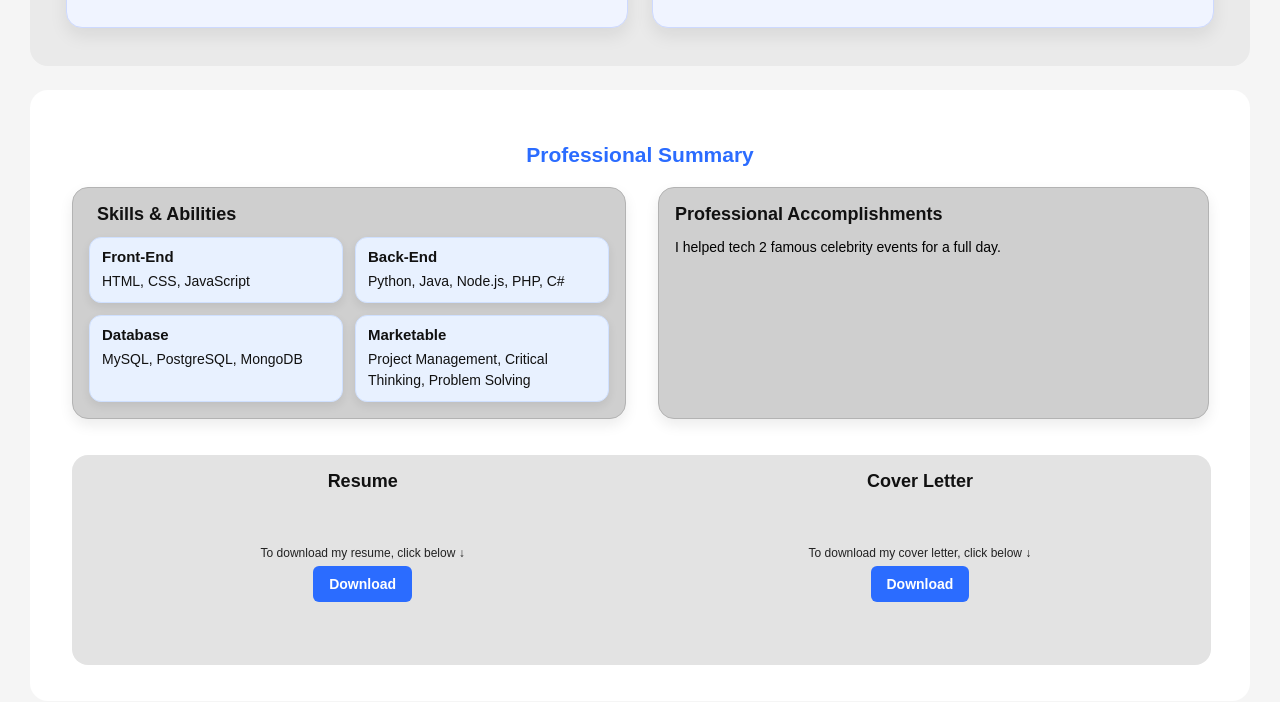
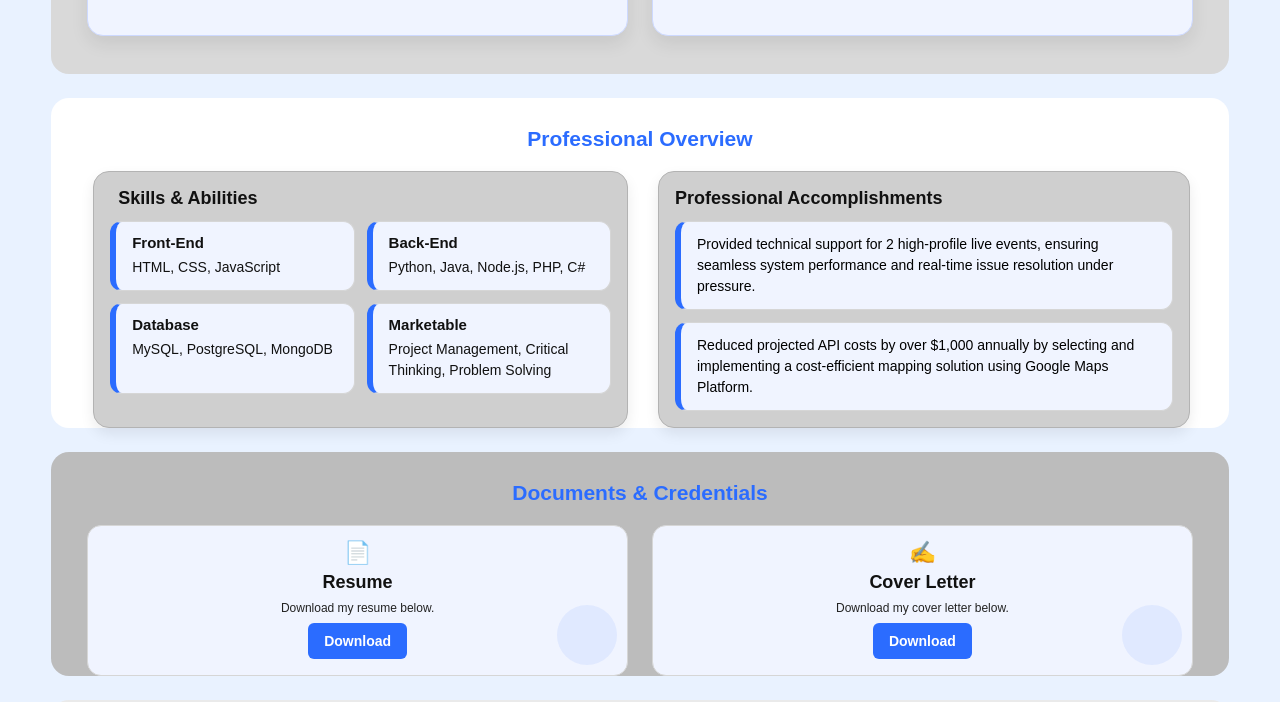
Before and after one commit to 101501186/portfolio, a plain HTML site: page index.html in a window 1280 px wide. Shown: the part 1313-2015 px from the top of the page. Drawn offline with Linux system fonts and the light colour scheme.

Commit message:
Added new pages for documents and professional overview, still a bit of styling left to do

```diff
--- a/index.html
+++ b/index.html
@@ -19,6 +19,7 @@
         <li><a href="#home">About Me</a></li>
         <li><a href="#projects">Projects</a></li>
         <li><a href="#professional">Professional</a></li>
+        <li><a href="#documents">Documents</a></li>
         <li><a href="#credentials">Credentials</a></li>
         <li><a href="#philosophy">Career Goal</a></li>
     </ul>
@@ -114,7 +115,7 @@
 
 <!-- Professional -->
 <section id="professional">
-    <h2 class="section-title centered">Professional Summary</h2>
+    <h2 class="section-title centered">Professional Overview</h2>
 
     <div class="professional-grid">
         <div class="skills-panel">
@@ -141,27 +142,36 @@
 
         <div class="accomplishments-panel">
             <h3 class="panel-title">Professional Accomplishments</h3>
-            <p>I helped tech 2 famous celebrity events for a full day.</p>
+            <ul class="accomplishments-list accent-cards">
+                <li>Provided technical support for 2 high-profile live events, ensuring seamless system performance and real-time issue resolution under pressure.</li>
+                <li>
+                Reduced projected API costs by over $1,000 annually by selecting and implementing a
+                cost-efficient mapping solution using Google Maps Platform.
+                </li>
+            </ul>
 
         </div>
     </div>
 
-    <div class="professional-divider">
-        <div class="download-split">
-            <div class="download-block">
-                <div class="download-block-inner">
-                    <h4 class="download-title">Resume</h4>
-                    <p class="download-text">To download my resume, click below ↓</p>
-                    <a class="project-button" href="#" target="_blank" rel="noopener noreferrer">Download</a>
-                </div>
-            </div>
-            <div class="download-block">
-                <div class="download-block-inner">
-                    <h4 class="download-title">Cover Letter</h4>
-                    <p class="download-text">To download my cover letter, click below ↓</p>
-                    <a class="project-button" href="#" target="_blank" rel="noopener noreferrer">Download</a>
-                </div>
-            </div>
+</section>
+
+<!-- Documents -->
+<section id="documents">
+
+    <h2 class="section-title centered">Documents & Credentials</h2>
+
+    <div class="documents-grid">
+        <div class="download-card">
+            <span class="download-icon">📄</span>
+            <h4 class="download-title">Resume</h4>
+            <p class="download-text">Download my resume below.</p>
+            <a class="project-button" href="#" target="_blank" rel="noopener noreferrer">Download</a>
+        </div>
+        <div class="download-card">
+            <span class="download-icon">✍️</span>
+            <h4 class="download-title">Cover Letter</h4>
+            <p class="download-text">Download my cover letter below.</p>
+            <a class="project-button" href="#" target="_blank" rel="noopener noreferrer">Download</a>
         </div>
     </div>
 
--- a/style.css
+++ b/style.css
@@ -8,7 +8,7 @@ body {
     margin: 0;
     font-family: Arial, Helvetica, sans-serif;
     font-size: 14px;
-    background: #f5f5f5;
+    background: #e9f2ff;
 }
 
 /* Navigation bar */
@@ -50,13 +50,14 @@ nav a:hover {
 
 /* Sections */
 .page {
+    width: 92vw;
     max-width: 1220px;
     margin: 0 auto;
-    padding: 24px;
+    padding: clamp(16px, 3vw, 32px);
 }
 
 section {
-    min-height: 56vh;
+    min-height: 40vh;
     padding: 36px;
     border-radius: 18px;
     margin-bottom: 24px;
@@ -218,6 +219,7 @@ section {
     color: #111;
 }
 
+
 .skills-panel .panel-title {
     margin-left: 8px;
 }
@@ -240,9 +242,12 @@ section {
 
 .skill-card {
     border-radius: 12px;
-    padding: 10px 12px;
+    padding: 12px 14px 12px 16px;
     color: #111;
-    box-shadow: 0 4px 10px rgba(0, 0, 0, 0.08);
+    background: #f0f4ff;
+    border: 1px solid #d6d6d6;
+    border-left: 6px solid #2b6cff;
+    box-shadow: none;
 }
 
 .skill-card h4 {
@@ -255,24 +260,13 @@ section {
     line-height: 1.5;
 }
 
-.skill-frontend {
-    background: #e8f1ff;
-    border: 1px solid #cfe0ff;
-}
-
-.skill-backend {
-    background: #e8f1ff;
-    border: 1px solid #cfe0ff;
-}
-
-.skill-database {
-    background: #e8f1ff;
-    border: 1px solid #cfe0ff;
-}
-
+.skill-frontend,
+.skill-backend,
+.skill-database,
 .skill-marketable {
-    background: #e8f1ff;
-    border: 1px solid #cfe0ff;
+    background: #f0f4ff;
+    border: 1px solid #d6d6d6;
+    border-left: 6px solid #2b6cff;
 }
 
 .accomplishments-panel {
@@ -292,6 +286,27 @@ section {
     gap: 10px;
 }
 
+.accomplishments-list {
+    list-style: none;
+    padding: 0;
+    margin: 0;
+    display: grid;
+    gap: 12px;
+}
+
+.accomplishments-list li {
+    background: #f5f5f5;
+    border: 1px solid #d6d6d6;
+    border-radius: 12px;
+    padding: 12px 14px 12px 16px;
+    line-height: 1.5;
+}
+
+.accomplishments-list.accent-cards li {
+    border-left: 6px solid #2b6cff;
+    background: #f0f4ff;
+}
+
 .download-row {
     display: flex;
     align-items: center;
@@ -307,43 +322,45 @@ section {
     text-align: center;
 }
 
-.professional-divider {
-    height: 210px;
-    background: #e3e3e3;
-    width: 95%;
-    margin: 36px 0 0;
-    border-radius: 16px;
-    display: flex;
-    align-items: center;
-    padding: 0 24px;
-    margin-left: 6px;
+.documents-grid {
+    display: grid;
+    grid-template-columns: 1fr 1fr;
+    gap: 24px;
+    margin-top: 20px;
 }
 
-.download-split {
-    display: grid;
-    grid-template-columns: 1fr 1fr;
-    width: 100%;
-    gap: 24px;
-}
-
-.download-block {
-    display: flex;
-    justify-content: center;
-}
-
-.download-block-inner {
+.download-card {
+    background: #f0f4ff;
+    border: 1px solid #d6d6d6;
+    border-radius: 14px;
+    padding: 16px;
     display: flex;
     flex-direction: column;
     align-items: center;
-    gap: 6px;
+    gap: 8px;
+    position: relative;
+}
+
+.download-card::after {
+    content: "";
+    position: absolute;
+    right: 10px;
+    bottom: 10px;
+    width: 60px;
+    height: 60px;
+    border-radius: 50%;
+    background: rgba(43, 108, 255, 0.08);
+}
+
+.download-icon {
+    font-size: 22px;
+    line-height: 1;
 }
 
 .download-title {
     margin: 0;
     font-size: 18px;
     color: #111;
-    position: relative;
-    top: -48px;
 }
 
 
@@ -374,8 +391,32 @@ section {
     background: white;
 }
 
-#projects, #credentials {
+#professional {
+    padding-bottom: 0;
+    padding-top: 12px;
+    min-height: 36vh;
+}
+
+#documents {
+    padding-bottom: 0;
+    padding-top: 12px;
+    min-height: 26vh;
+}
+
+#projects {
+    background: #d9d9d9;
+}
+
+#credentials {
     background: #eaeaea;
+}
+
+#documents {
+    background: #bcbcbc;
+}
+
+#documents .section-title {
+    color: #2b6cff;
 }
 
 #projects {
@@ -426,6 +467,10 @@ footer {
         grid-template-columns: 1fr;
     }
 
+    .documents-grid {
+        grid-template-columns: 1fr;
+    }
+
     nav ul {
         flex-wrap: wrap;
         row-gap: 8px;
```
